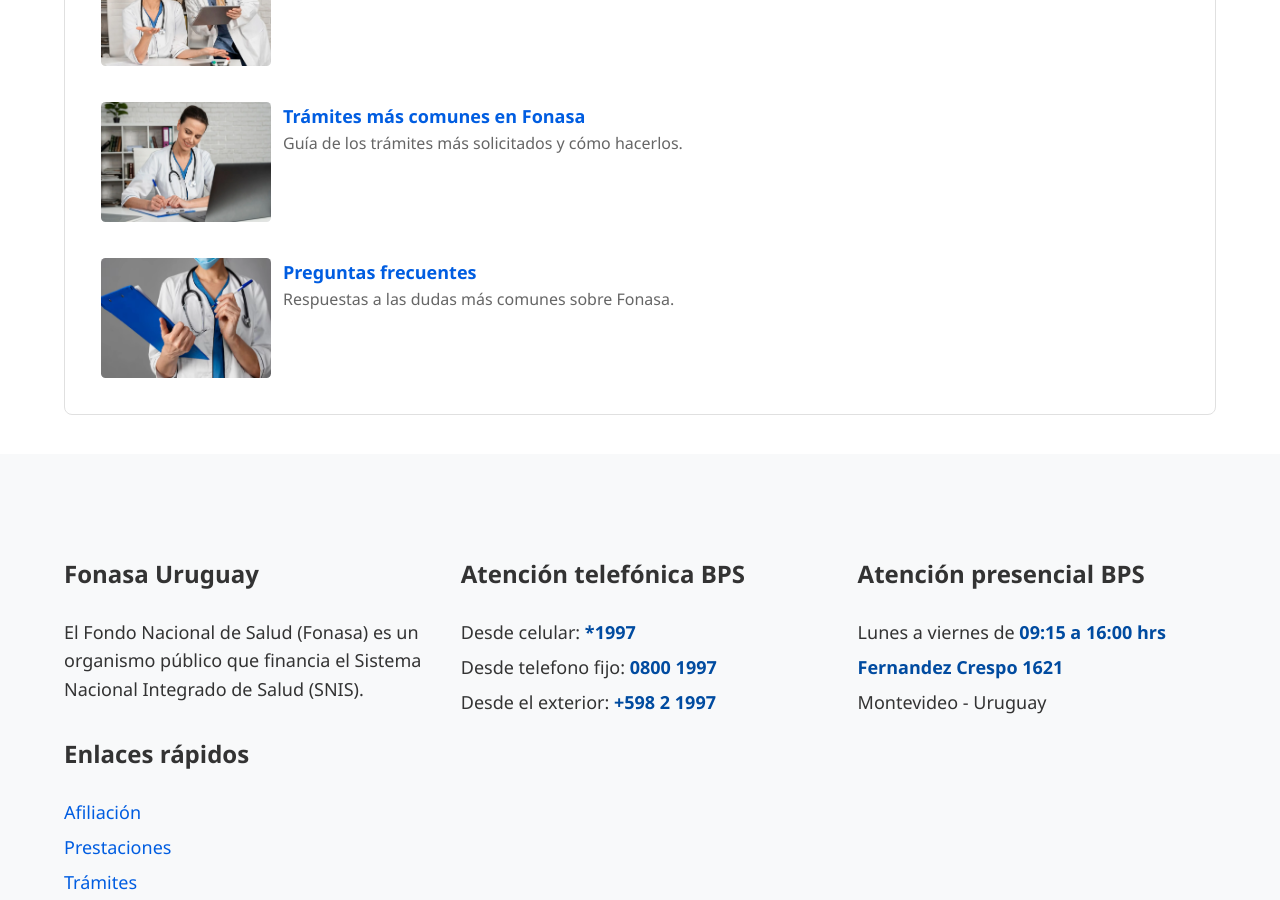
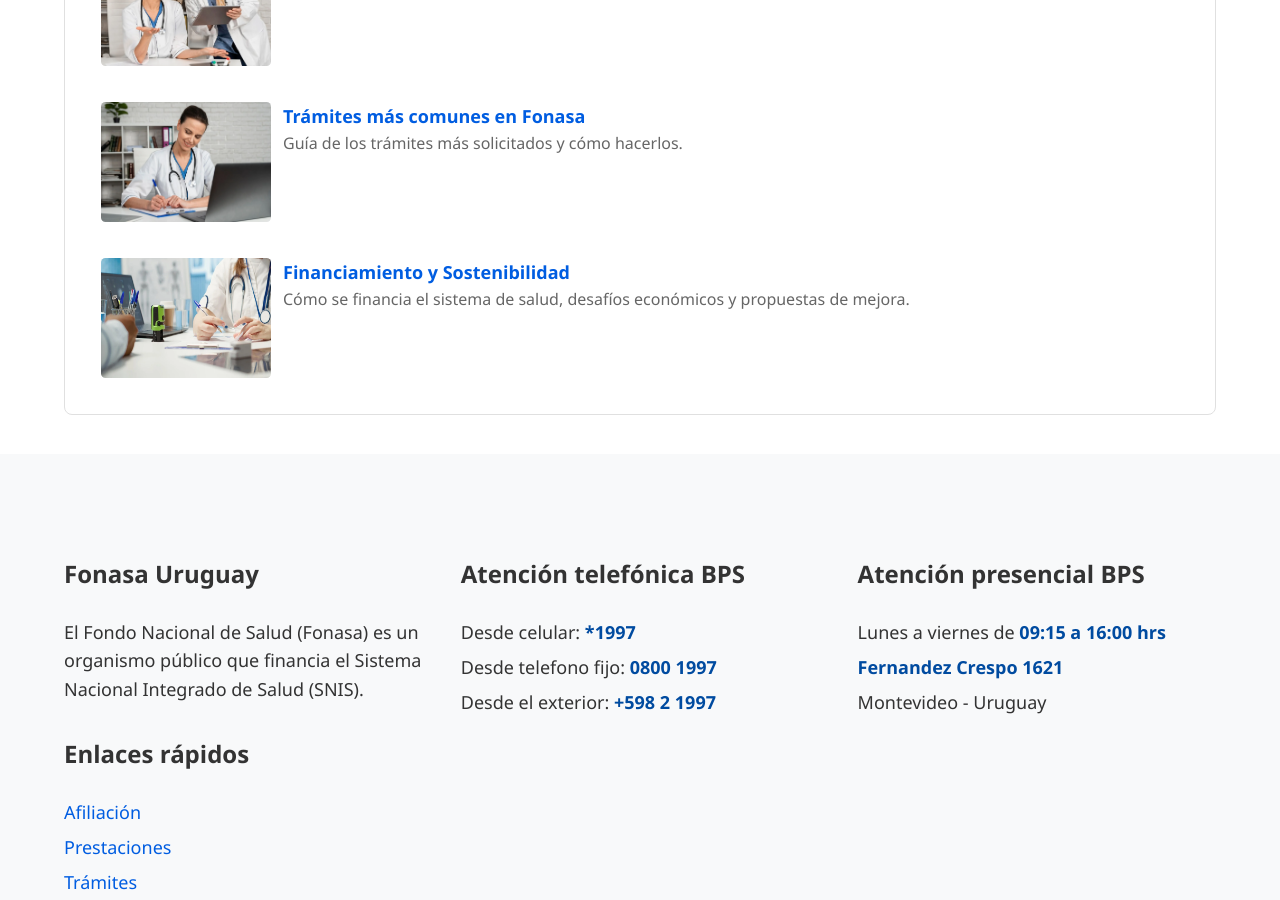
Before and after one commit to JoseAtel/fonasa.info, a Jekyll site: the page built from buscar/index.html, in a window 1280 px wide and 900 px high, scrolled down 1273 px. Built offline with Jekyll 4.4.1, drawn with Linux system fonts in a browser that asks for light colours.

Commit message:
Actualizacion

```diff
--- a/_data/relacionados.yml
+++ b/_data/relacionados.yml
@@ -17,3 +17,8 @@
   title: Preguntas frecuentes
   image: /assets/images/preguntas-frecuentes.webp
   description: Respuestas a las dudas más comunes sobre Fonasa.
+
+  url: /financiamiento-sostenibilidad/
+  title: Financiamiento y Sostenibilidad
+  image: /assets/images/financiamiento-sostenibilidad.webp
+  description: Cómo se financia el sistema de salud, desafíos económicos y propuestas de mejora.
```
Also changed, not shown: assets/images/financiamiento-sostenibilidad.webp (added).
